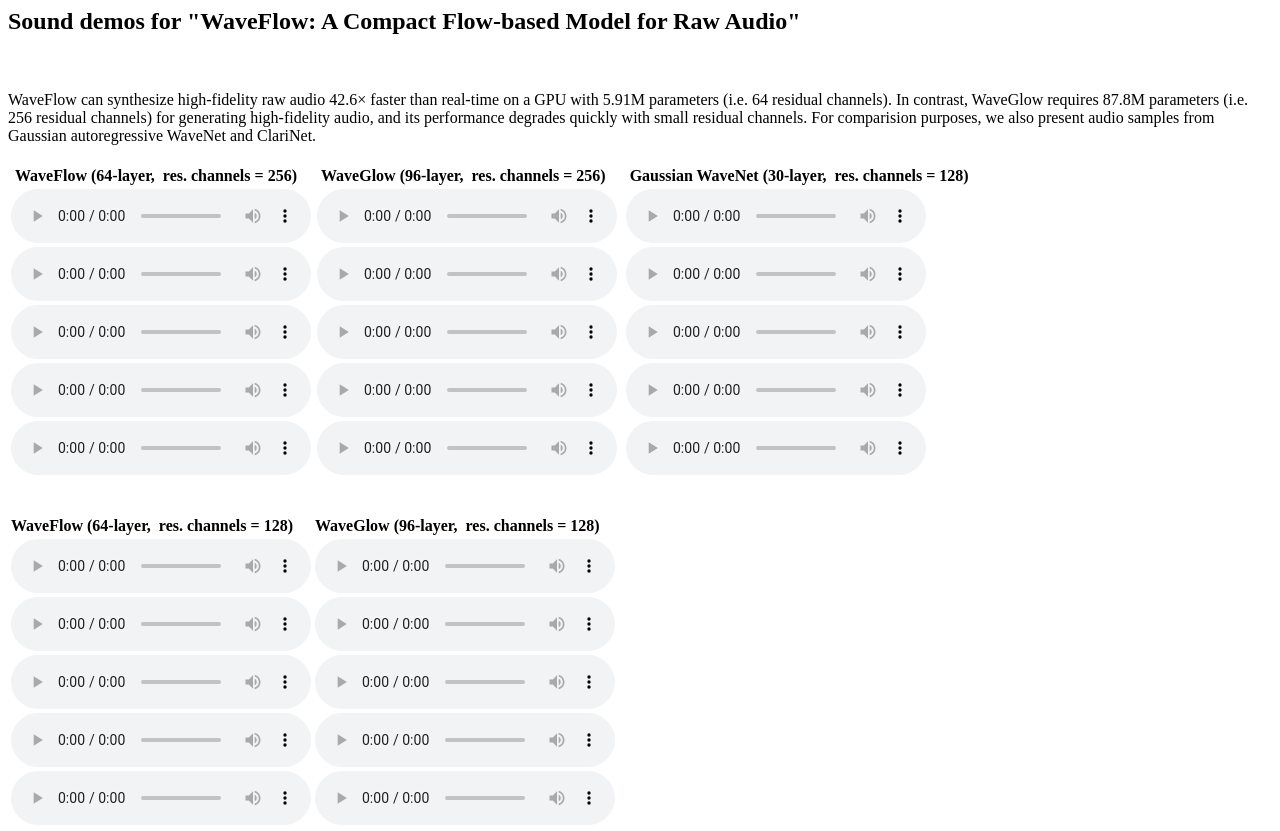
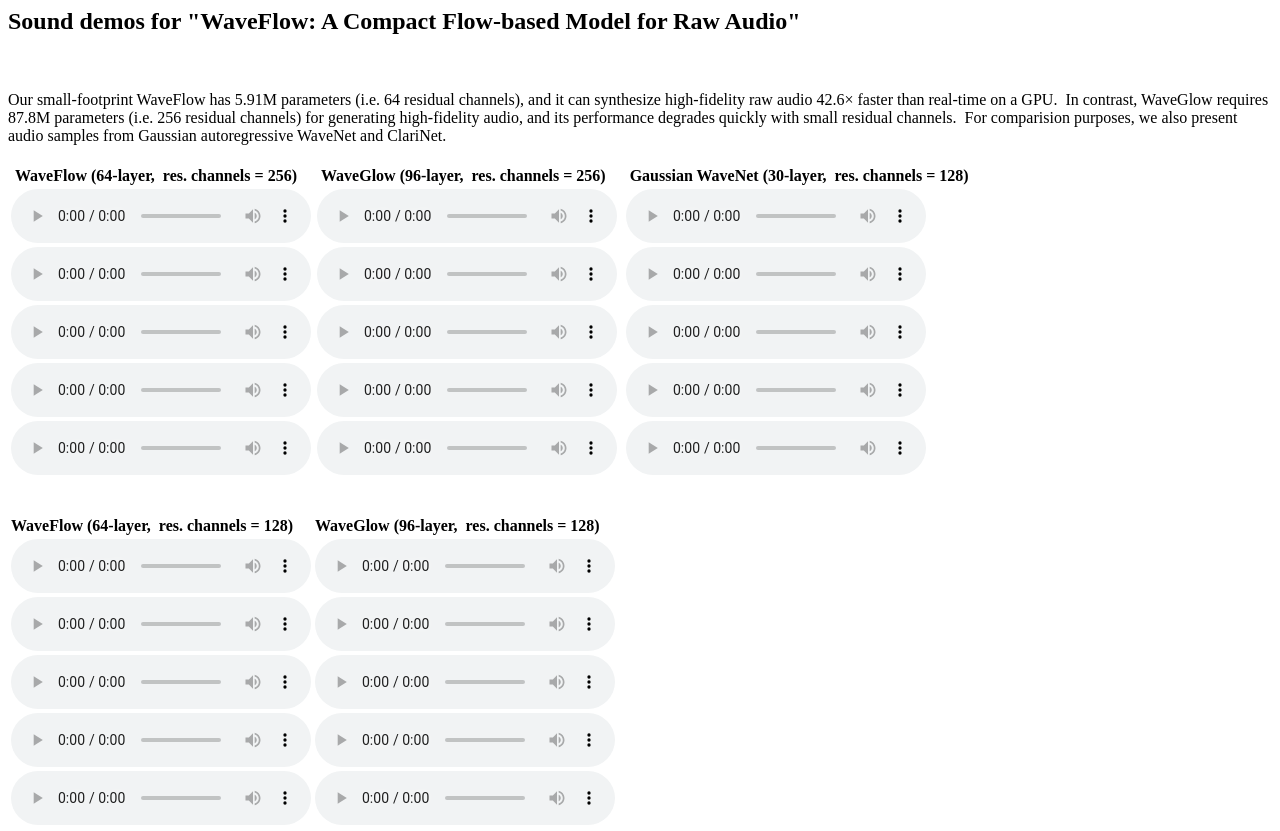
Before and after one commit to waveflow-demo/waveflow-demo.github.io, a plain HTML site: page index.html in a window 1280 px wide. Shown: the top 831 px of the page. Drawn offline with Linux system fonts and the light colour scheme.

Commit message:
minor edit

```diff
--- a/index.html
+++ b/index.html
@@ -9,7 +9,7 @@
 
   	<br> </br>
 
-    WaveFlow can synthesize high-fidelity raw audio 42.6&times; faster than real-time on a GPU with 5.91M parameters (i.e. 64 residual channels). In contrast, WaveGlow requires 87.8M parameters (i.e. 256 residual channels) for generating high-fidelity audio, and its performance degrades quickly with small residual channels. For comparision purposes, we also present audio samples from Gaussian autoregressive WaveNet and ClariNet.
+    Our small-footprint WaveFlow has 5.91M parameters (i.e. 64 residual channels), and it can synthesize high-fidelity raw audio 42.6&times; faster than real-time on a GPU.&nbsp; In contrast, WaveGlow requires 87.8M parameters (i.e. 256 residual channels) for generating high-fidelity audio, and its performance degrades quickly with small residual channels.&nbsp; For comparision purposes, we also present audio samples from Gaussian autoregressive WaveNet and ClariNet.
     <h3> </h3>
 
 
```
